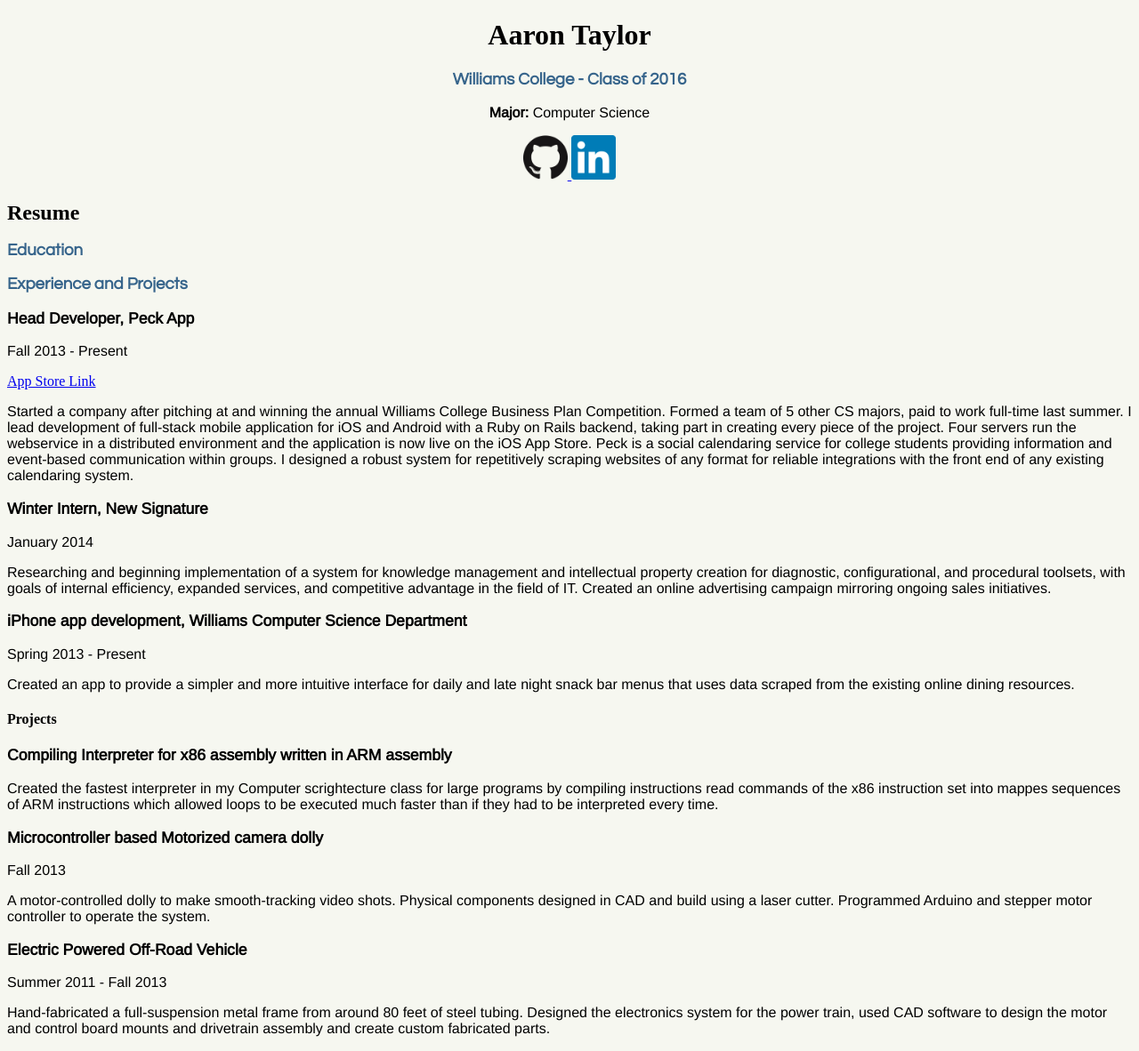
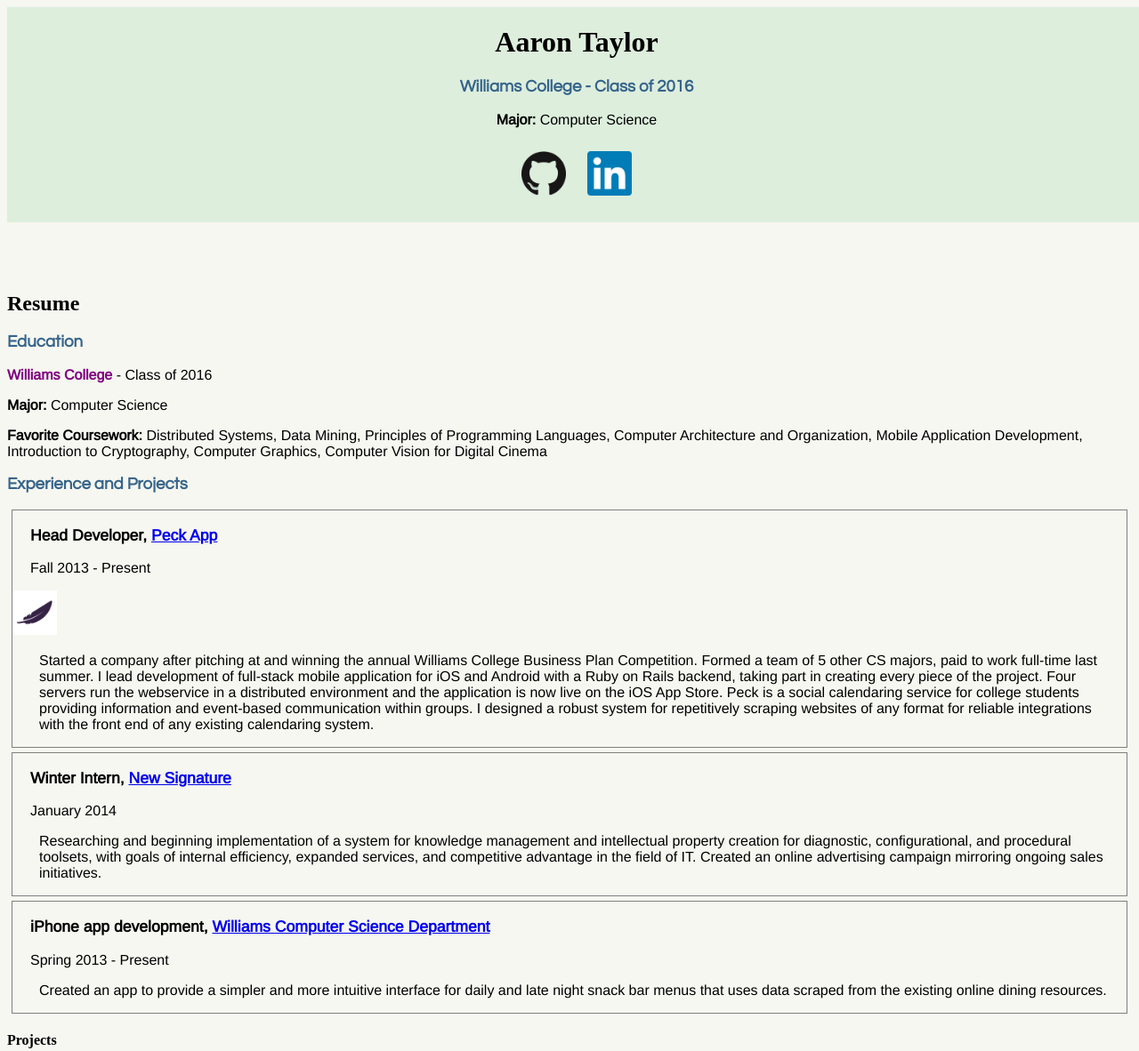
Before and after one commit to kujenga/kujenga.github.io, a plain HTML site: page index.html in a window 1280 px wide. Shown: the top 1182 px of the page at 89% size. Drawn offline with nearby package versions, Linux system fonts and the light colour scheme.

Commit message:
added more classes and css styling

```diff
--- a/index.html
+++ b/index.html
@@ -6,48 +6,62 @@
 	<link type="text/css" rel="stylesheet" href="stylesheet.css"/>
 </head>
 <body>
-  <div align="center">
+  <div id="header" align="center">
     <h1>Aaron Taylor</h1>
-    <h3>Williams College - Class of 2016</h2>
+    <h3>Williams College - Class of 2016</h3>
     <p><strong>Major:</strong> Computer Science</p>
     <p>
+      <div class="personal_links">
         <a href="https://www.github.com/kujenga" target=newtab>
           <img src="github.png" width="50px" height="50px" ></img>
         </a>
+      </div>
+      <div class="personal_links">
         <a href="https://www.linkedin.com/in/ataylor0123" target=newtab>
           <img src="linkedin.png" width="50px" height="50px" ></img>
         </a>
+      </div>
     </p>
   </div>
 
-  <div>
+  <div class="resume_body">
     <h2>Resume</h2>
     <div>
       <h3>Education</h3>
+      <p> <span class="bold" style="color: purple">Williams College</span> - Class of 2016 </p>
+      <p> <span class="bold">Major:</span> Computer Science </p>
+      <p>
+        <span class="bold">Favorite Coursework:</span> Distributed Systems, Data Mining, Principles of Programming Languages, Computer Architecture and Organization, Mobile Application Development, Introduction to Cryptography, Computer Graphics, Computer Vision for Digital Cinema
+      </p>
+
     </div>
     <div>
       <h3>Experience and Projects</h3>
 
-      <div>
-        <p class="header">Head Developer, Peck App</p>
-        <p>Fall 2013 - Present</p>
-        <a href="https://itunes.apple.com/tr/app/peck-social-calendaring-event/id912464190?mt=8" target=newtab>App Store Link</a>
+      <div class="resume_item">
+        <p class="header">Head Developer, <a class="header_link" href="https://www.peckapp.com">Peck App</a></p>
+        <p class="date">Fall 2013 - Present</p>
+        <a id="appstore" href="https://itunes.apple.com/tr/app/peck-social-calendaring-event/id912464190?mt=8" target=newtab>
+          <div id="peckappstore">
+            <img src="peck.png" alt="Peck App Store Link" height="50px" width="50px"/>
+          </div>
+        </a>
         <p class="body">
           Started a company after pitching at and winning the annual Williams College Business Plan Competition. Formed a team of 5 other CS majors, paid to work full-time last summer. I lead development of full-stack mobile application for iOS and Android with a Ruby on Rails backend, taking part in creating every piece of the project. Four servers run the webservice in a distributed environment and the application is now live on the iOS App Store. Peck is a social calendaring service for college students providing information and event-based communication within groups. I designed a robust system for repetitively scraping websites of any format for reliable integrations with the front end of any existing calendaring system.
         </p>
       </div>
 
-      <div>
-        <p class="header">Winter Intern, New Signature</p>
-        <p>January 2014</p>
+      <div class="resume_item">
+        <p class="header">Winter Intern, <a class="header_link" href="https://www.newsignature.com">New Signature</a></p>
+        <p class="date">January 2014</p>
         <p class="body">
           Researching and beginning implementation of a system for knowledge management and intellectual property creation for diagnostic, configurational, and procedural toolsets, with goals of internal efficiency, expanded services, and competitive advantage in the field of IT. Created an online advertising campaign mirroring ongoing sales initiatives.
         </p>
       </div>
 
-      <div>
-        <p class="header">iPhone app development, Williams Computer Science Department</p>
-        <p>Spring 2013 - Present</p>
+      <div class="resume_item">
+        <p class="header">iPhone app development, <a class="header_link" href="https://cs.williams.com">Williams Computer Science Department</a></p>
+        <p class="date">Spring 2013 - Present</p>
         <p class="body">
           Created an app to provide a simpler and more intuitive interface for daily and late night snack bar menus that uses data scraped from the existing online dining resources.
         </p>
@@ -55,22 +69,23 @@
 
       <div>
         <h4>Projects</h4>
-        <div>
+        <div class="resume_item">
           <p class="header">Compiling Interpreter for x86 assembly written in ARM assembly</p>
+          <p class="date">Fall 2013</p>
           <p class="body">
             Created the fastest interpreter in my Computer scrightecture class for large programs by compiling instructions read commands of the x86 instruction set into mappes sequences of ARM instructions which allowed loops to be executed much faster than if they had to be interpreted every time.
           </p>
         </div>
-        <div>
+        <div class="resume_item">
           <p class="header">Microcontroller based Motorized camera dolly</p>
-          <p>Fall 2013</p>
+          <p class="date">Fall 2013</p>
           <p class="body">
             A motor-controlled dolly to make smooth-tracking video shots. Physical components designed in CAD and build using a laser cutter. Programmed Arduino and stepper motor controller to operate the system.
           </p>
         </div>
-        <div>
+        <div class="resume_item">
           <p class="header">Electric Powered Off-Road Vehicle</p>
-          <p>Summer 2011 - Fall 2013</p>
+          <p class="date">Summer 2011 - Fall 2013</p>
           <p class="body">
             Hand-fabricated a full-suspension metal frame from around 80 feet of steel tubing. Designed the electronics system for the power train, used CAD software to design the motor and control board mounts and drivetrain assembly and create custom fabricated parts.
           </p>
@@ -90,5 +105,8 @@
       </ul>
     </div>
   </div>
+  <div id="footer">
+
+  </div>
 </body>
 </html>
--- a/stylesheet.css
+++ b/stylesheet.css
@@ -1,6 +1,25 @@
 
 body {
   background-color: #F6F7F0;
+}
+
+#header {
+	margin-bottom: 10px;
+  background-color: #DDEEDD;
+  position:fixed;
+  width: 100%;
+}
+
+#footer {
+  height: 100px;
+  background-color: #DDEEDD;
+  clear: both;
+}
+
+.resume_body {
+	float: left;
+  margin-top: 300px;
+	margin-bottom: 10px;
 }
 
 p {
@@ -12,9 +31,35 @@
   font-size: 1.1em;
   font-weight: bold;
   font-variant: smallcaps;
+  margin-left: 20px;
+  margin-right: 20px;
 }
 
-.body {
+p.date {
+  margin-left: 20px;
+  margin-right: 20px;
+}
+
+p.body {
+  margin-left: 30px;
+  margin-right: 20px;
+}
+
+.bold {
+  font-weight: bold;
+}
+
+.resume_item {
+  border: 1px solid grey;
+  margin: 5px;
+}
+
+.personal_links {
+  margin: 10px;
+  display: inline-block;
+}
+
+#peckappstore {
 
 }
 
@@ -24,10 +69,10 @@
 	/*text-align:center;*/
 }
 
-span {
+/*span {
 	color:#cc0000;
 	font-size:24px;
-}
+}*/
 
 .jobTitle {
   color:#cc0000;
```
Also changed, not shown: peck.png (added). Lines whose indentation alone changed are shown as unchanged.
